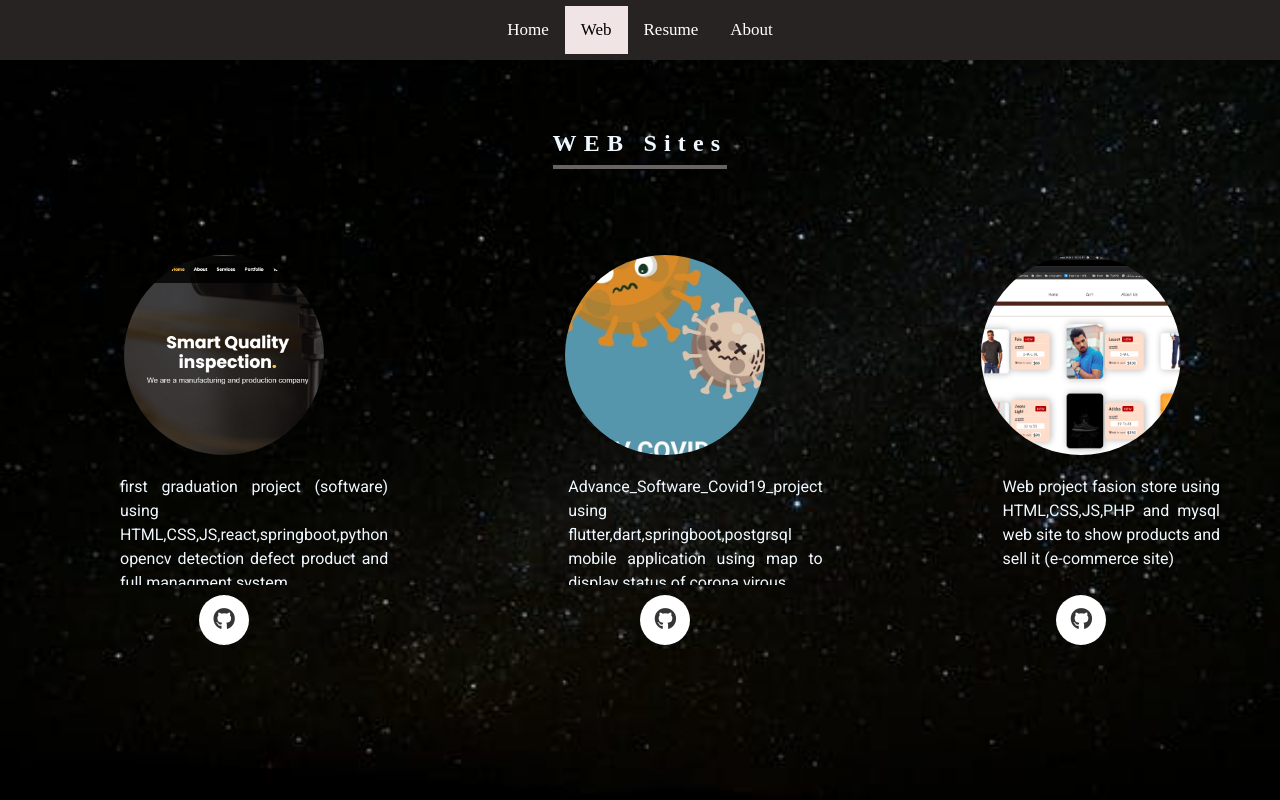
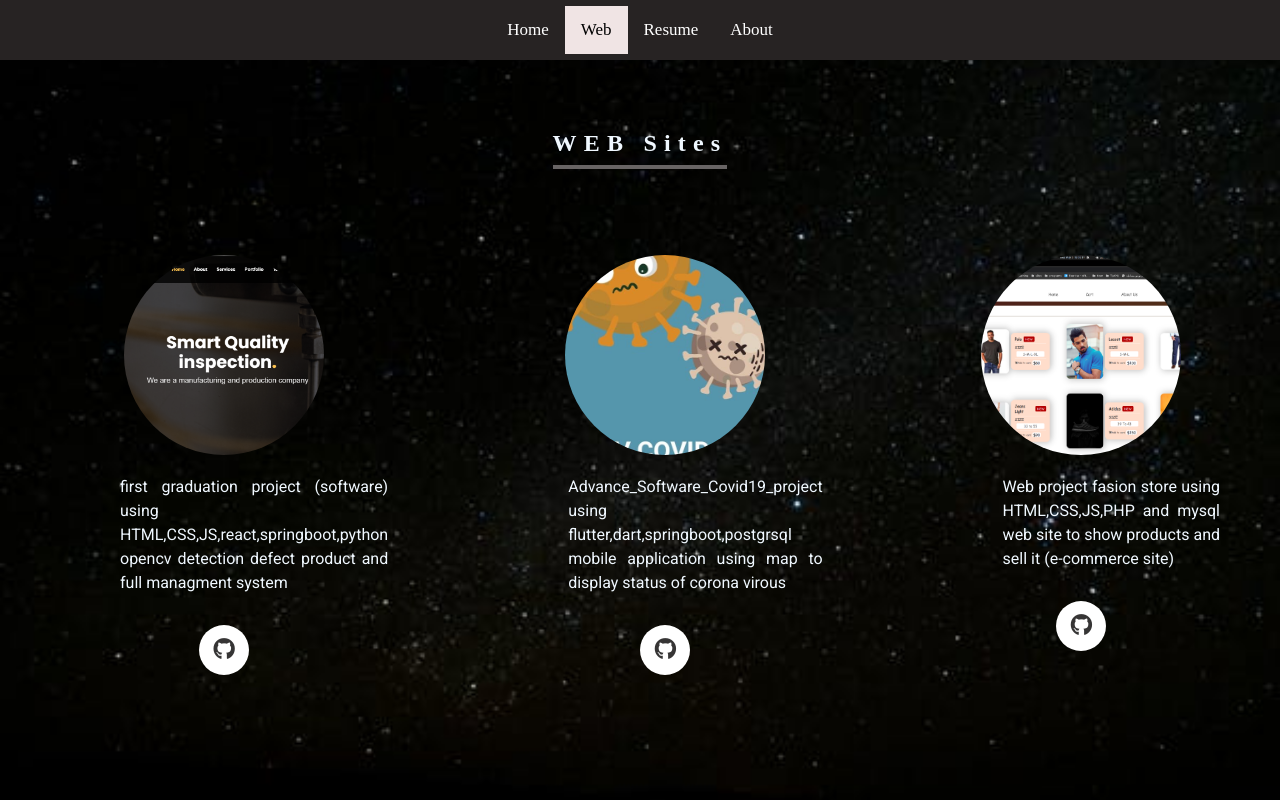
Before and after one commit to omardere/omar-portfolio, a plain HTML site: page web.html in a window 1280 px wide. Drawn offline with Linux system fonts and the light colour scheme; a web font is replaced by a local one.

Commit message:
Update style.css

```diff
--- a/style.css
+++ b/style.css
@@ -230,7 +230,7 @@ text-align: justify;
   padding: 20px;
   max-width: 300px;
   overflow: hidden;
-  max-height: 90px;
+  max-height: 150px;
   text-align: justify;
   line-height: 1.5;
 }
```
